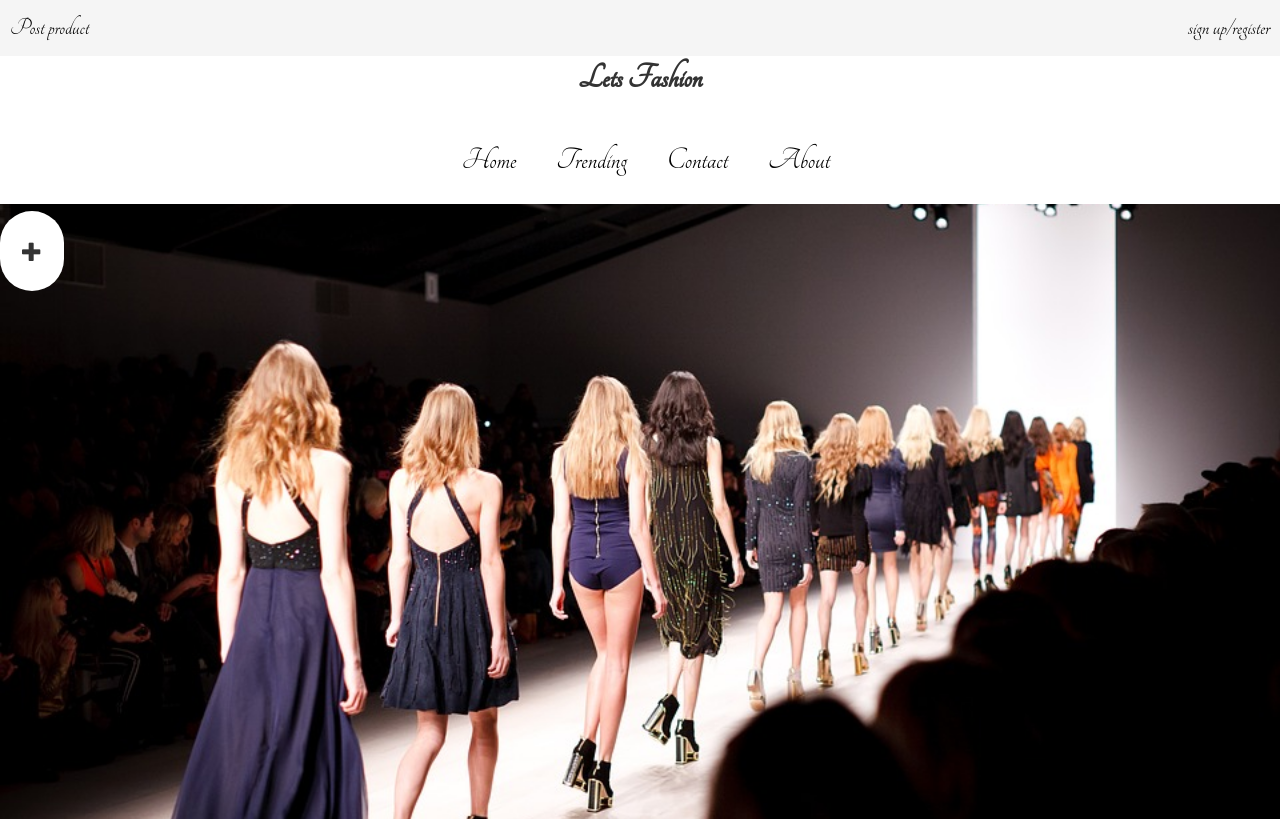
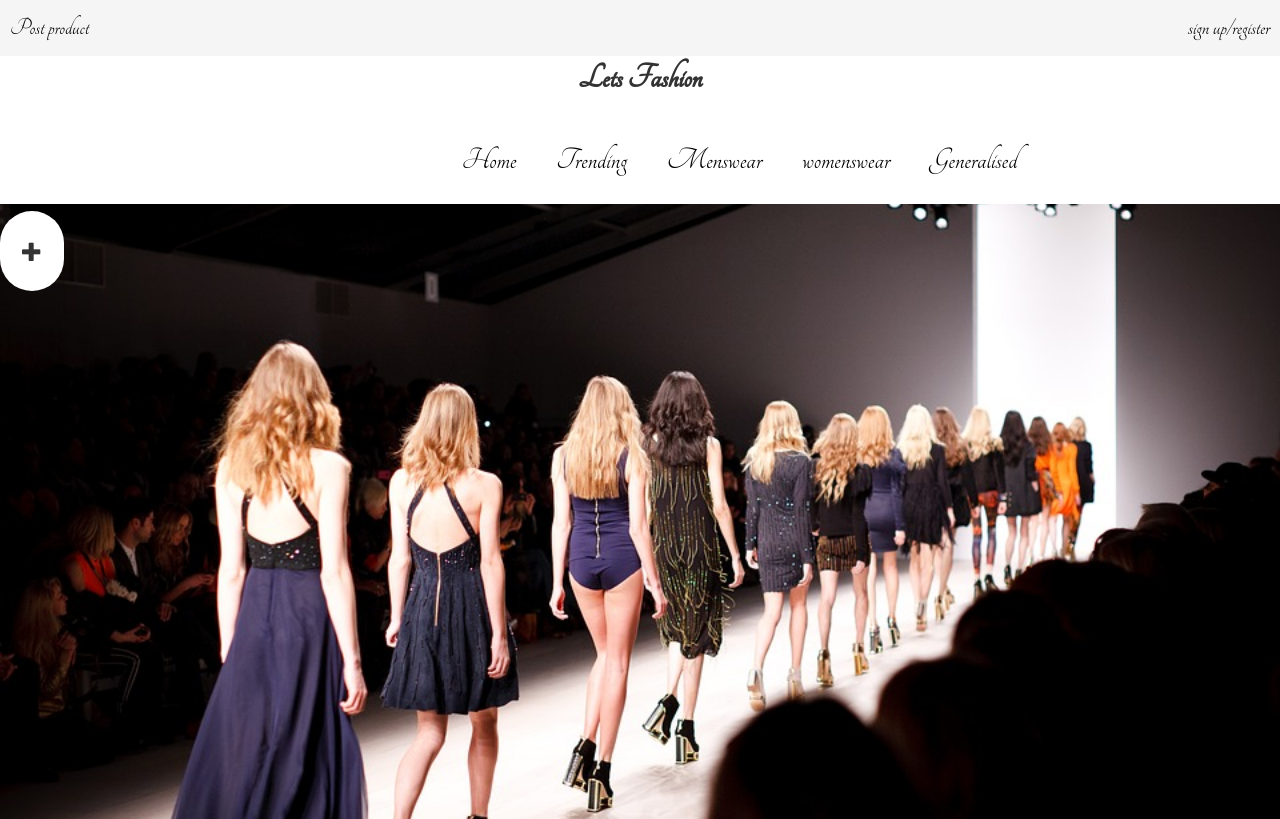
Before and after one commit to Brightmuk/Lets-Fashion, a Django app: template trend/templates/home.html in a window 1280 px wide. Shown: the top 819 px of the page. Run offline with Django 3.2, Linux system fonts and the light colour scheme; the template is opened without the code that fills it, so the values that code supplies are empty; some libraries are stand-ins or nearby versions; some web fonts are replaced.

Commit message:
Add mapping for differnt categories

```diff
--- a/trend/templates/navbar.html
+++ b/trend/templates/navbar.html
@@ -71,9 +71,11 @@ h1{
 <ul>
 
     <li class="o"><a  href="/">Home</a></li>
-    <li class="o"><a href="#news">Trending</a></li>
-    <li class="o"><a href="#contact">Contact</a></li>
-    <li class="o"><a href="#about">About</a></li>
+    <li class="o"><a href="">Trending</a></li>
+    <li class="o"><a href="category/{{1}}">Menswear</a></li>
+    <li class="o"><a href="category/{{2}}">womenswear</a></li>
+    <li class="o"><a href="category/{{3}}">Generalised</a></li>
+
   </ul>
   </div>
   <div class="col-md-2"></div>
--- a/trend/urls.py
+++ b/trend/urls.py
@@ -8,7 +8,7 @@ urlpatterns=[
 url(r'^$',views.home,name='home'),
  url(r'^profile/(\d+)$',views.profile,name='profile'),
  url(r'^profile/update/(\d+)$',views.update_profile,name='update_profile'),
-
+ url(r'^category/(\d+)',views.product_category,name="category")
 ]
 
 if settings.DEBUG:
```
